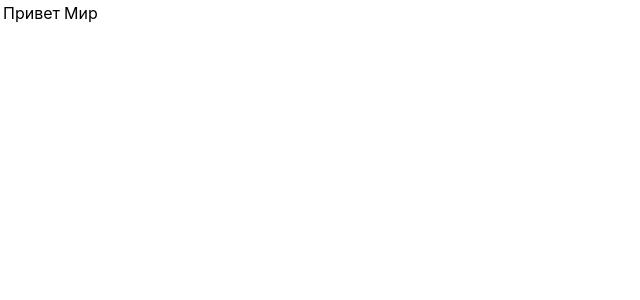
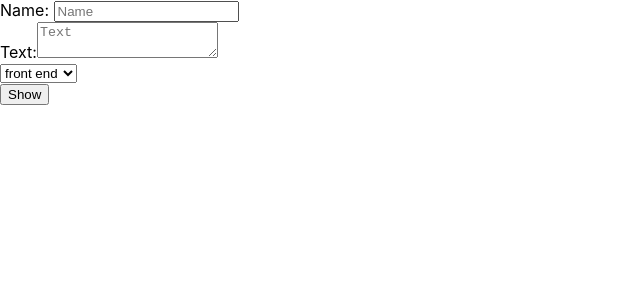
Before and after one commit to GalinaKalashnik/-webDev, a React (Create React App) app in the folder web-dev/: page / in a window 1280 px wide. Shown: the top 300 px of the page, without its empty margins (0-640 px from the left). Built offline with nearby package versions, Linux system fonts and the light colour scheme.

Commit message:
10 Forms

```diff
--- /dev/null
+++ b/web-dev/src/10_Forms/Lesson.jsx
@@ -0,0 +1,95 @@
+import React, {Component, Fragment} from 'react';
+const POSITION = [
+    {
+        id: 'fe',
+        value: 'front end',
+        title: 'front end'
+    },
+    {
+        id: 'be',
+        value: 'back end',
+        title: 'back end'
+    }
+]
+class Form10 extends Component {
+    state = {
+        inputText: '',
+        textareaText: '',
+        selectorText: '',
+        showData: {
+            name: '',
+            text: '',
+            position: ''
+        }
+    }
+    // мажорная деструктуризация { target: { value } }
+    handleInputChange = ({ target: { value } }) => (
+        this.setState({
+            inputText: value
+        })
+    )
+
+    handleTextareaChange = ({ target: { value } }) => (
+        this.setState({
+            textareaText: value
+        })
+    )
+
+    handleSelectChange = ({ target: { value } }) => (
+        this.setState({
+            selectText: value
+        })
+    )
+
+    handleClick = (e) => {
+        e.preventDefault();
+        const {inputText, textareaText, selectText} = this.state
+        this.setState({
+            inputText: '',
+            textareaText: '',
+            selectText: '',
+            showData: {
+                name: inputText,
+                text: textareaText,
+                position: selectText
+            }
+        })
+    }
+
+    render() {
+
+        const {inputText, textareaText, selectText, showData } = this.state;
+        const {name, text, position } = showData;
+        return (
+            <Fragment>
+                <form>
+                    <label>
+                        Name: <input type='text' name='name' placeholder='Name' value={inputText} onChange={this.handleInputChange} />
+                    </label>
+                    <br/>
+
+                    <label htmlFor='text'>Text:</label>
+                    <textarea id='text' placeholder='Text' value={textareaText} onChange={this.handleTextareaChange} />
+                    <br/>
+
+                    <select value={selectText} onChange={this.handleSelectChange}>
+                        {POSITION.map( ({id, value, title}) => (
+                            <option key={`${id}-${value}`} value={value}>{title}</option>
+                        ))}
+                    </select>
+                    <br/>
+
+                    <button onClick={this.handleClick}>Show</button>
+
+                </form>
+                <div>
+                    <h3>{name}</h3>
+                    <h3>{text}</h3>
+                    <h3>{position}</h3>
+                </div>
+            </Fragment>
+        )
+    }
+}
+
+export default Form10;
--- a/web-dev/src/index.js
+++ b/web-dev/src/index.js
@@ -10,6 +10,7 @@ import Events from "./06_events/Lesson";
 import ConditionalRendering from "./07_conditional_rendering/Lesson";
 import ListKeys from "./08_List_Keys/Lesson";
 import Table09 from "./09_Fragment_&_css/Lesson";
+import Form10 from "./10_Forms/Lesson";
 
 ReactDOM.render(
   <React.StrictMode>
@@ -19,7 +20,8 @@ ReactDOM.render(
       {/*<Events />*/}
       {/*<ConditionalRendering />*/}
       {/*<ListKeys />*/}
-      <Table09 />
+      {/*<Table09 />*/}
+      <Form10 />
   </React.StrictMode>,
   document.getElementById('root')
 );
```
